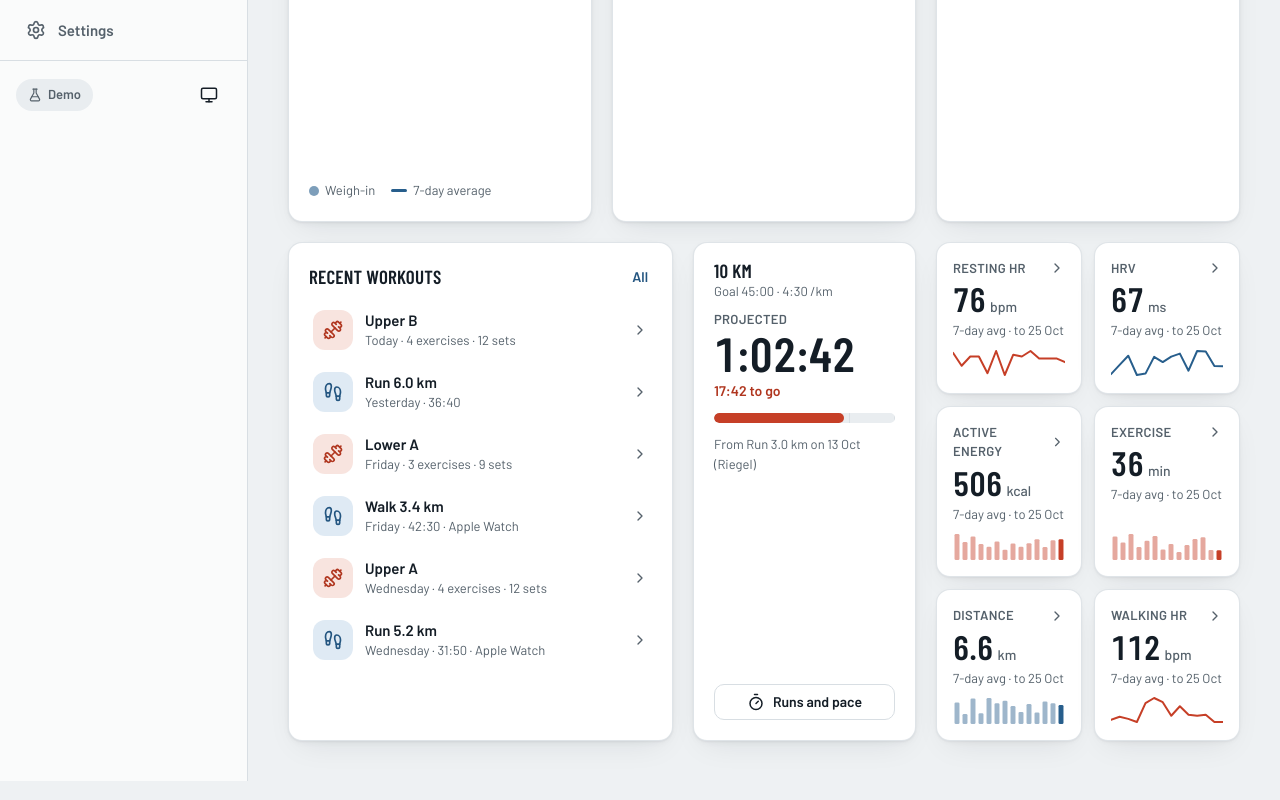
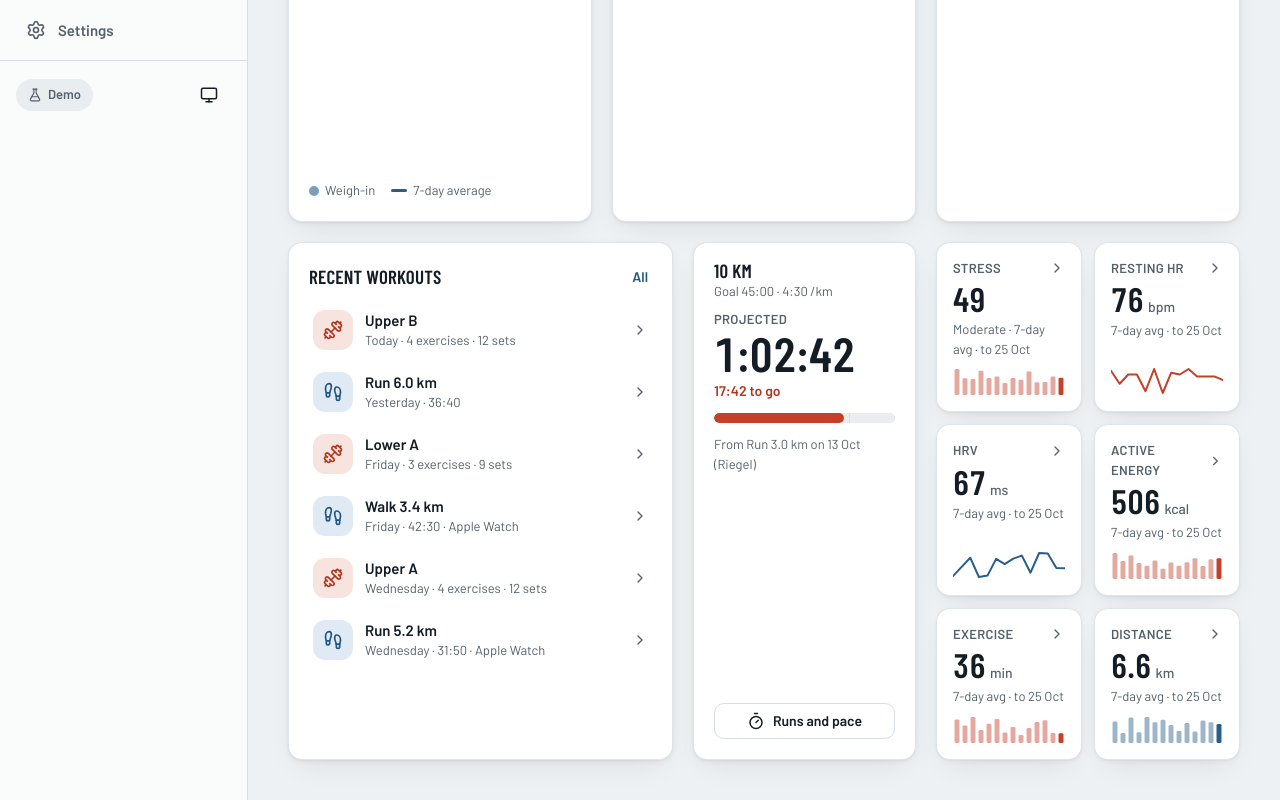
Before and after one commit to jakub-adam/prime, a React (Vite) app: page /#/today in a window 1280 px wide. Shown: the part 671-1471 px from the top of the page. Built offline with nearby package versions, Linux system fonts and the light colour scheme.

Commit message:
Add a stress estimate from HRV and resting heart rate
Scores each day 0-100 against the previous 4 weeks (50 = normal), shown
as a tile on Today and Move and a page with levels and what drove it.
Calculated on the fly; health.json is unchanged.

```diff
--- a/src/app/store.ts
+++ b/src/app/store.ts
@@ -1,7 +1,7 @@
 /* App-wide state: the sync engine (data + GitHub), the in-progress workout draft and the theme. */
 import { useMemo, useSyncExternalStore } from 'react';
 import { toast } from 'sonner';
-import { goals, type Draft } from '@/core/calc';
+import { goals, withStress, type Draft } from '@/core/calc';
 import { todayStr } from '@/core/dates';
 import { sampleData } from '@/core/sample';
 import { KEYS, browserKV, readJSON, writeJSON } from '@/core/storage';
@@ -24,6 +24,12 @@ export function useData() {
 export function useGoals() {
   const settings = useData().settings;
   return useMemo(() => goals(settings), [settings]);
+}
+
+/** Apple Health days plus derived metrics (stress). Display only; never written back. */
+export function useHealthDays() {
+  const days = useData().health.days;
+  return useMemo(() => withStress(days), [days]);
 }
 
 /* ---- today (updates at midnight and when the app is reopened) ---- */
--- a/src/core/calc.ts
+++ b/src/core/calc.ts
@@ -285,7 +285,7 @@ export function weekStrip(data: DataFiles, monday: string, today: string): WeekD
 }
 
 /* ---------- Apple Health daily metrics ---------- */
-export type MetricKey = 'steps' | 'sleepH' | 'restingHr' | 'hrv' | 'activeKcal' | 'distanceKm' | 'exerciseMin' | 'walkingHr' | 'vo2max';
+export type MetricKey = 'steps' | 'sleepH' | 'restingHr' | 'hrv' | 'activeKcal' | 'distanceKm' | 'exerciseMin' | 'walkingHr' | 'vo2max' | 'stress';
 export type MetricDef = {
   key: MetricKey;
   label: string;
@@ -305,9 +305,10 @@ export const METRICS: Record<MetricKey, MetricDef> = {
   distanceKm: { key: 'distanceKm', label: 'Distance', unit: 'km', dp: 1, chart: 'bar', color: 'lane', higherIsBetter: true, blurb: 'Walking and running distance for the day.' },
   exerciseMin: { key: 'exerciseMin', label: 'Exercise', unit: 'min', dp: 0, chart: 'bar', color: 'track', higherIsBetter: true, blurb: 'Apple Exercise minutes (brisk movement or workouts).' },
   walkingHr: { key: 'walkingHr', label: 'Walking HR', unit: 'bpm', dp: 0, chart: 'line', color: 'track', higherIsBetter: false, blurb: 'Average heart rate while walking. Drops as fitness improves.' },
+  stress: { key: 'stress', label: 'Stress', unit: 'score', dp: 0, chart: 'bar', color: 'track', higherIsBetter: false, blurb: 'An estimate, not a measurement: Apple Watch does not record stress. Calculated each day from HRV and resting heart rate against your own previous 4 weeks. 50 is your normal; higher means lower HRV and/or higher resting HR than usual.' },
   vo2max: { key: 'vo2max', label: 'VO₂ max', unit: 'ml/kg/min', dp: 1, chart: 'line', color: 'lane', higherIsBetter: true, blurb: 'Apple Watch cardio fitness estimate from outdoor walks and runs.' },
 };
-export const METRIC_ORDER: MetricKey[] = ['steps', 'sleepH', 'restingHr', 'hrv', 'activeKcal', 'exerciseMin', 'distanceKm', 'walkingHr', 'vo2max'];
+export const METRIC_ORDER: MetricKey[] = ['steps', 'sleepH', 'stress', 'restingHr', 'hrv', 'activeKcal', 'exerciseMin', 'distanceKm', 'walkingHr', 'vo2max'];
 
 export function healthDays(days: Record<string, HealthDay>) {
   return Object.keys(days).sort();
@@ -339,3 +340,49 @@ export function rolling(series: { date: string; v: number | null }[], n = 7) {
     return { date: p.date, v: a == null ? null : a };
   });
 }
+
+/* ---------- stress estimate (derived, never saved) ----------
+   Apple Watch has no stress metric. This scores each day 0–100 from how far HRV (lower = more
+   stress) and resting HR (higher = more stress) are from your own baseline: the previous 28 days,
+   at least 5 values. z-scores are averaged; 50 is normal, each standard deviation moves 20 points. */
+export const STRESS = { baselineDays: 28, minBaseline: 5, pointsPerSd: 20, minSd: { hrv: 3, restingHr: 1.5 } } as const;
+export type StressLevel = 'low' | 'moderate' | 'high';
+export const stressLevel = (v: number): StressLevel => (v >= 65 ? 'high' : v > 35 ? 'moderate' : 'low');
+export const STRESS_LABEL: Record<StressLevel, string> = { low: 'Low', moderate: 'Moderate', high: 'High' };
+
+function baseline(days: Record<string, HealthDay>, date: string, key: 'hrv' | 'restingHr') {
+  const from = addDays(date, -STRESS.baselineDays);
+  const vals = Object.keys(days).filter(d => d >= from && d < date).map(d => days[d]![key]).filter((v): v is number => v != null);
+  if (vals.length < STRESS.minBaseline) return null;
+  const mean = sum(vals) / vals.length;
+  return { mean, sd: Math.max(stdev(vals) ?? 0, STRESS.minSd[key]), n: vals.length };
+}
+
+export type StressDrivers = {
+  score: number;
+  hrv: { value: number; mean: number; z: number } | null;
+  restingHr: { value: number; mean: number; z: number } | null;
+};
+export function stressFor(days: Record<string, HealthDay>, date: string): StressDrivers | null {
+  const day = days[date];
+  if (!day) return null;
+  const part = (key: 'hrv' | 'restingHr') => {
+    const value = day[key];
+    const b = value != null ? baseline(days, date, key) : null;
+    return value != null && b ? { value, mean: b.mean, z: (value - b.mean) / b.sd } : null;
+  };
+  const hrv = part('hrv'), restingHr = part('restingHr');
+  const zs = [hrv ? -hrv.z : null, restingHr ? restingHr.z : null].filter((z): z is number => z != null);
+  if (!zs.length) return null;
+  const score = Math.round(Math.min(100, Math.max(0, 50 + STRESS.pointsPerSd * (sum(zs) / zs.length))));
+  return { score, hrv, restingHr };
+}
+/** Health days with the derived `stress` score added. Returns a copy; health.json is never changed. */
+export function withStress(days: Record<string, HealthDay>): Record<string, HealthDay> {
+  const out: Record<string, HealthDay> = {};
+  for (const d of Object.keys(days)) {
+    const st = stressFor(days, d);
+    out[d] = st ? { ...days[d], stress: st.score } : days[d]!;
+  }
+  return out;
+}
--- a/src/features/metrics/MetricPage.tsx
+++ b/src/features/metrics/MetricPage.tsx
@@ -1,8 +1,9 @@
 import { useMemo, useState } from 'react';
 import { Link, useParams } from 'react-router';
-import { useData, useGoals } from '@/app/store';
+import { useGoals, useHealthDays } from '@/app/store';
 import { NotFound } from '@/app/NotFound';
-import { avg, healthDays, METRIC_ORDER, METRICS, metricSeries, rolling, stdev, type MetricKey } from '@/core/calc';
+import { avg, healthDays, METRIC_ORDER, METRICS, metricSeries, rolling, stdev, STRESS_LABEL, stressFor, stressLevel, type MetricKey } from '@/core/calc';
+import type { ChartColor } from '@/components/charts';
 import { addDays, daysBetween, fmtDay, fmtShort, mondayOf } from '@/core/dates';
 import { Legend, TimeChart } from '@/components/charts';
 import { EmptyState, KV, PageHeader } from '@/components/common';
@@ -13,13 +14,56 @@ import { cn, fmt } from '@/lib/utils';
 
 type Range = '7' | '30' | '90' | 'all';
 
+const stressColor = (v: number): ChartColor => { const l = stressLevel(v); return l === 'high' ? 'track' : l === 'moderate' ? 'muted' : 'lane'; };
+
+function StressDrivers({ date }: { date: string }) {
+  const days = useHealthDays();
+  const st = stressFor(days, date);
+  if (!st) return null;
+  const level = stressLevel(st.score);
+  const row = (label: string, d: { value: number; mean: number; z: number } | null, unit: string, higherIsStress: boolean) => {
+    if (!d) return <li className="flex justify-between gap-4 border-b border-line/70 py-2 text-sm"><span className="text-muted">{label}</span><span className="text-muted">no baseline yet</span></li>;
+    const diff = d.value - d.mean;
+    const stressful = higherIsStress ? diff > 0 : diff < 0;
+    return (
+      <li className="flex flex-wrap items-baseline justify-between gap-x-4 gap-y-1 border-b border-line/70 py-2 text-sm">
+        <span className="text-muted">{label}</span>
+        <span>
+          <span className="num text-lg font-semibold">{fmt(d.value, 0)} {unit}</span>
+          <span className={cn('ml-2 font-semibold', Math.abs(d.z) < 0.5 ? 'text-muted' : stressful ? 'text-track-ink' : 'text-good')}>
+            {diff >= 0 ? '+' : '−'}{fmt(Math.abs(diff), 0)} vs your usual {fmt(d.mean, 0)}
+          </span>
+        </span>
+      </li>
+    );
+  };
+  return (
+    <Card className="lg:col-span-12">
+      <CardHeader title="What drives it" meta={`${fmtDay(date)} · score ${st.score}, ${STRESS_LABEL[level].toLowerCase()}`} />
+      <CardBody className="grid grid-cols-1 gap-6 lg:grid-cols-2">
+        <ul>
+          {row('HRV (lower = more stress)', st.hrv, 'ms', false)}
+          {row('Resting heart rate (higher = more stress)', st.restingHr, 'bpm', true)}
+        </ul>
+        <div className="text-sm text-muted">
+          <ul className="mb-3 flex flex-wrap gap-2">
+            <li className="rounded-lg bg-lane-soft px-2.5 py-1 font-semibold text-lane-ink">0–35 Low</li>
+            <li className="rounded-lg bg-surface-3 px-2.5 py-1 font-semibold text-ink">36–64 Moderate</li>
+            <li className="rounded-lg bg-track-soft px-2.5 py-1 font-semibold text-track-ink">65–100 High</li>
+          </ul>
+          <p>Your usual values are the averages of the previous 4 weeks. Illness, alcohol, poor sleep, hard training and stress all push HRV down and resting HR up, so read a high score as “body under load”, not just mental stress. It is not a medical measurement.</p>
+        </div>
+      </CardBody>
+    </Card>
+  );
+}
+
 export function MetricPage() {
   const { key } = useParams();
-  const data = useData();
   const g = useGoals();
   const [range, setRange] = useState<Range>('30');
   const isKey = (k: string | undefined): k is MetricKey => !!k && (METRIC_ORDER as string[]).includes(k);
-  const days = data.health.days;
+  const days = useHealthDays();
   const k = isKey(key) ? key : null;
   const all = useMemo(() => (k ? healthDays(days).filter(d => days[d]?.[k] != null) : []), [days, k]);
   if (!k) return <NotFound />;
@@ -28,7 +72,8 @@ export function MetricPage() {
   const firstDay = all[0];
   const goal = k === 'steps' ? g.stepsGoal : k === 'sleepH' ? g.sleepGoalH : null;
   const f = (v: number | null | undefined) => fmt(v, def.dp);
-  const unitStr = def.unit === 'steps' ? '' : ` ${def.unit}`;
+  const unitStr = def.unit === 'steps' || def.unit === 'score' ? '' : ` ${def.unit}`;
+  const avgColor: ChartColor = k === 'stress' ? 'good' : def.chart === 'bar' ? 'track' : def.color;
 
   if (!lastDay) {
     return (
@@ -93,20 +138,22 @@ export function MetricPage() {
               data={rows}
               height={320}
               zero={def.chart === 'bar'}
+              maxY={k === 'stress' ? 100 : undefined}
               goal={goal != null ? { value: goal, label: k === 'sleepH' ? `${fmt(goal, 1)} h target` : `Goal ${fmt(goal)}` } : null}
               series={[
                 def.chart === 'bar'
-                  ? { key: 'v', label: def.label, kind: 'bar', color: def.color, format: v => `${f(v)}${unitStr}`, colorAt: goal != null ? v => (v >= goal ? def.color : 'muted') : undefined }
+                  ? { key: 'v', label: def.label, kind: 'bar', color: def.color, format: v => k === 'stress' ? `${f(v)} · ${STRESS_LABEL[stressLevel(v)]}` : `${f(v)}${unitStr}`, colorAt: k === 'stress' ? stressColor : goal != null ? v => (v >= goal ? def.color : 'muted') : undefined }
                   : { key: 'v', label: def.label, kind: 'dots', color: def.color, format: v => `${f(v)}${unitStr}` },
-                { key: 'avg', label: '7-day avg', kind: 'line', color: def.chart === 'bar' ? 'track' : def.color, format: v => `${f(v)}${unitStr}` },
+                { key: 'avg', label: '7-day avg', kind: 'line', color: avgColor, format: v => `${f(v)}${unitStr}` },
               ]}
               yFormat={k === 'steps' ? v => (v >= 1000 ? `${v / 1000}k` : String(v)) : undefined}
               ariaLabel={`${def.label} per day with 7-day average`}
             />
             <div className="mt-3">
               <Legend items={[
-                { label: def.chart === 'bar' ? (goal != null ? 'Day (grey = under goal)' : 'Day') : 'Day', color: def.color, kind: def.chart === 'bar' ? 'bar' : 'dot' },
-                { label: '7-day average', color: def.chart === 'bar' ? 'track' : def.color, kind: 'line' },
+                { label: k === 'stress' ? 'Low' : def.chart === 'bar' ? (goal != null ? 'Day (grey = under goal)' : 'Day') : 'Day', color: k === 'stress' ? 'lane' : def.color, kind: def.chart === 'bar' ? 'bar' : 'dot' },
+                ...(k === 'stress' ? [{ label: 'Moderate', color: 'muted' as const, kind: 'bar' as const }, { label: 'High', color: 'track' as const, kind: 'bar' as const }] : []),
+                { label: '7-day average', color: avgColor, kind: 'line' },
                 ...(goal != null ? [{ label: 'Goal', color: 'muted' as const, kind: 'dash' as const }] : []),
               ]} />
             </div>
@@ -136,6 +183,7 @@ export function MetricPage() {
             </table>
           </CardBody>
         </Card>
+        {k === 'stress' ? <StressDrivers date={lastDay} /> : null}
         <nav aria-label="Other metrics" className="lg:col-span-12">
           <div className="flex flex-wrap gap-2">
             {METRIC_ORDER.filter(m => m !== k && healthDays(days).some(d => days[d]?.[m] != null)).map(m => (
--- a/src/features/move/MoveOverview.tsx
+++ b/src/features/move/MoveOverview.tsx
@@ -1,7 +1,7 @@
 import { Footprints, Plus, Watch } from 'lucide-react';
 import { useMemo, useState } from 'react';
 import { Link } from 'react-router';
-import { useData, useGoals, useToday } from '@/app/store';
+import { useData, useGoals, useHealthDays, useToday } from '@/app/store';
 import { activityLabel, allActivities, fmtDur, isRun, pace, presentMetrics, sum, tenKProjection } from '@/core/calc';
 import { addDays, fmtRelative, fmtShort } from '@/core/dates';
 import { TimeChart } from '@/components/charts';
@@ -23,7 +23,7 @@ export function MoveOverview() {
   const proj = tenKProjection(acts, today);
   const goalSec = g.tenKGoalMin * 60;
   const last4 = runs.filter(r => r.date >= addDays(today, -27));
-  const metrics = presentMetrics(data.health.days);
+  const metrics = presentMetrics(useHealthDays());
   const paceRows = runs.map(r => ({ date: r.date, pace: Math.round(pace(r)!) }));
 
   return (
--- a/src/features/today/TodayPage.tsx
+++ b/src/features/today/TodayPage.tsx
@@ -1,10 +1,10 @@
 import { Dumbbell, Footprints, Play, Plus, Timer, UtensilsCrossed } from 'lucide-react';
 import { useMemo, useState, type ReactNode } from 'react';
 import { Link } from 'react-router';
-import { useData, useDraft, useGoals, useToday } from '@/app/store';
+import { useData, useDraft, useGoals, useHealthDays, useToday } from '@/app/store';
 import {
   activityLabel, allActivities, avg, byDateDesc, dayTotals, fmtDur, lastNDays, mealsOn, METRICS, metricSeries, presentMetrics,
-  rollingAvg, sessionSets, tenKProjection, weightSeries, type MetricKey,
+  rollingAvg, sessionSets, STRESS_LABEL, stressLevel, tenKProjection, weightSeries, type MetricKey,
 } from '@/core/calc';
 import { addDays, fmtLong, fmtRelative, fmtShort } from '@/core/dates';
 import { Legend, Sparkline, TimeChart } from '@/components/charts';
@@ -18,7 +18,7 @@ import { StartWorkoutSheet } from '@/features/train/StartWorkoutSheet';
 import { cn, fmt, signed } from '@/lib/utils';
 
 export function useMetricTile(key: MetricKey) {
-  const days = useData().health.days;
+  const days = useHealthDays();
   return useMemo(() => {
     const def = METRICS[key];
     const { last, values } = lastNDays(days, key, 7);
@@ -35,8 +35,8 @@ export function MetricTile({ k, className }: { k: MetricKey; className?: string
       to={`/metric/${k}`}
       label={t.def.label}
       value={t.avg == null ? '–' : fmt(t.avg, t.def.dp)}
-      unit={t.def.unit === 'steps' ? undefined : t.def.unit}
-      sub={t.last ? `7-day avg · to ${fmtShort(t.last)}` : 'Import Apple Health'}
+      unit={t.def.unit === 'steps' || t.def.unit === 'score' ? undefined : t.def.unit}
+      sub={t.last ? `${k === 'stress' && t.avg != null ? `${STRESS_LABEL[stressLevel(t.avg)]} · ` : ''}7-day avg · to ${fmtShort(t.last)}` : 'Import Apple Health'}
       chart={<Sparkline values={t.spark} color={t.def.color} kind={t.def.chart} className="h-7 w-full" />}
       className={className}
     />
@@ -242,10 +242,10 @@ function TenKCard({ className }: { className?: string }) {
 }
 
 export function TodayPage() {
-  const data = useData();
   const today = useToday();
   const desktop = useIsDesktop();
-  const metrics = presentMetrics(data.health.days);
+  const healthDays = useHealthDays();
+  const metrics = presentMetrics(healthDays);
   const extra = metrics.filter(k => k !== 'steps' && k !== 'sleepH');
   return (
     <div>
```
Also changed, not shown: src/components/charts.tsx (+5 -2 lines), 2 other files (tests, documents, lock files or other folders).
